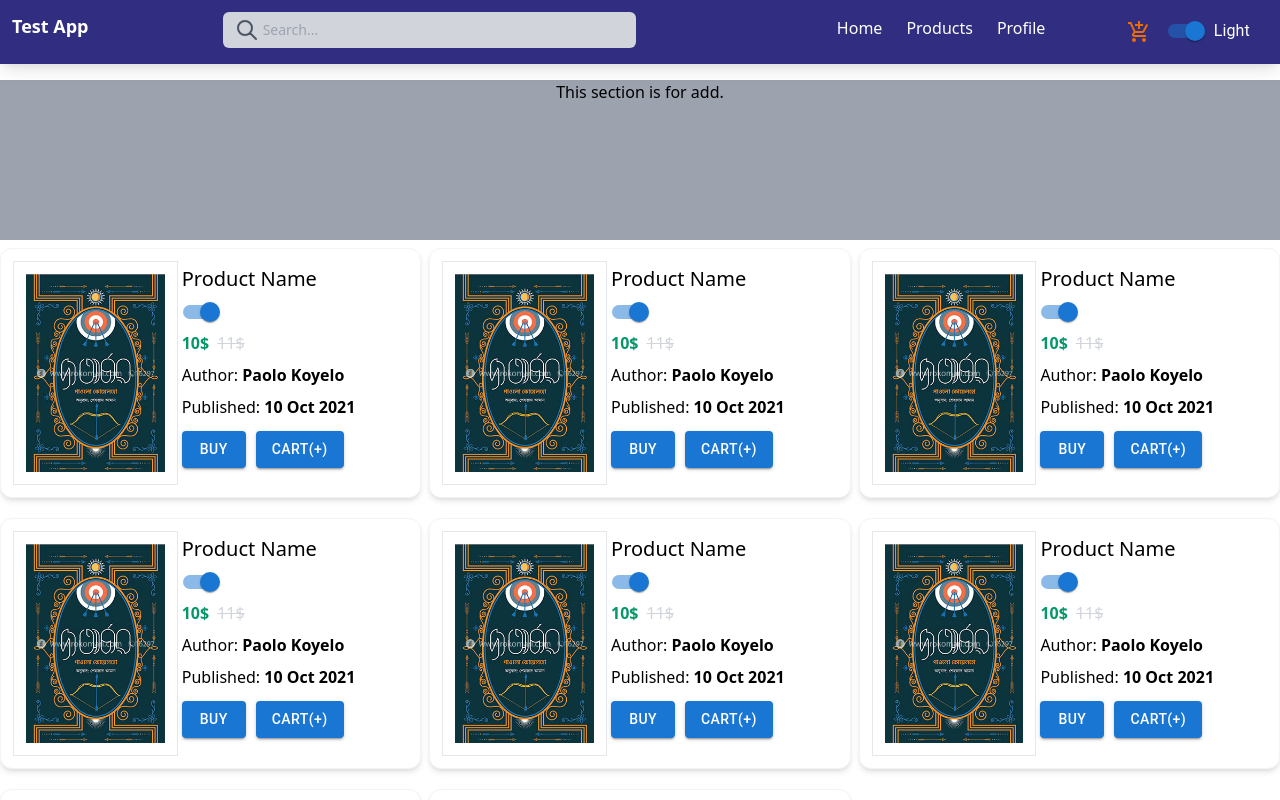
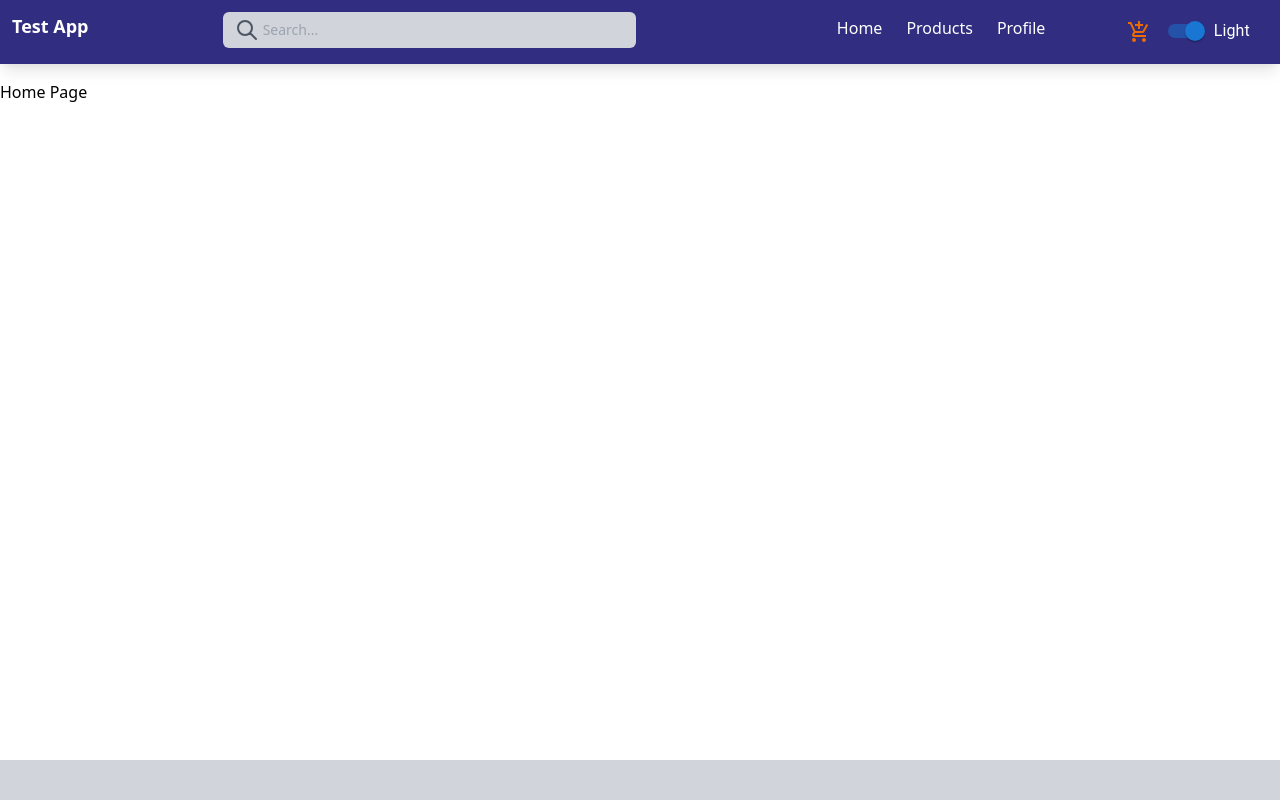
Before and after one commit to kousherAlam/react-learning, a React (Create React App) app: page /home in a window 1280 px wide. Shown: the top 800 px of the page. Built offline with nearby package versions, Linux system fonts and the light colour scheme.

Commit message:
added home pages

```diff
--- a/src/App.tsx
+++ b/src/App.tsx
@@ -1,7 +1,8 @@
-import React, { useState } from 'react';
+import React, { CSSProperties, useState } from 'react';
 import { Cart } from './Cart';
 import { Footer } from './Footer';
 import { ProductList } from './pages/product/ProductList';
+import { HomePage } from './pages/HomePage';
 import { Search } from './Search';
 import Switch from '@mui/material/Switch';
 import { FormControlLabel, FormGroup } from '@mui/material';
@@ -15,7 +16,9 @@ import {
 } from "react-router-dom";
 
 function App() {
-
+  const baseStyle: CSSProperties = {
+    minHeight: '85vh',
+  }
   const [theme, setTheme] = useState<Theme>(Theme.Light);
 
 
@@ -60,10 +63,10 @@ function App() {
               </div>
             </div>
           </div>
-          <main className='container ml-auto mr-auto mt-20'>
+          <main className='container ml-auto mr-auto mt-20' style={baseStyle}>
             <Routes>
-              <Route path="/products" element={<ProductList />} />
-              <Route path="/home" element={<ProductList />} />
+              <Route path="/products" element={<ProductList />} />s
+              <Route path="/home" element={<HomePage />} />
               <Route path="/" element={<Navigate to="/home" />}  />
             </Routes>
           </main>
--- /dev/null
+++ b/src/pages/HomePage.tsx
@@ -0,0 +1,7 @@
+import React from 'react';
+
+export const HomePage = () => {
+    return <div className=''>
+        <h1>Home Page</h1>
+    </div>
+}
```
